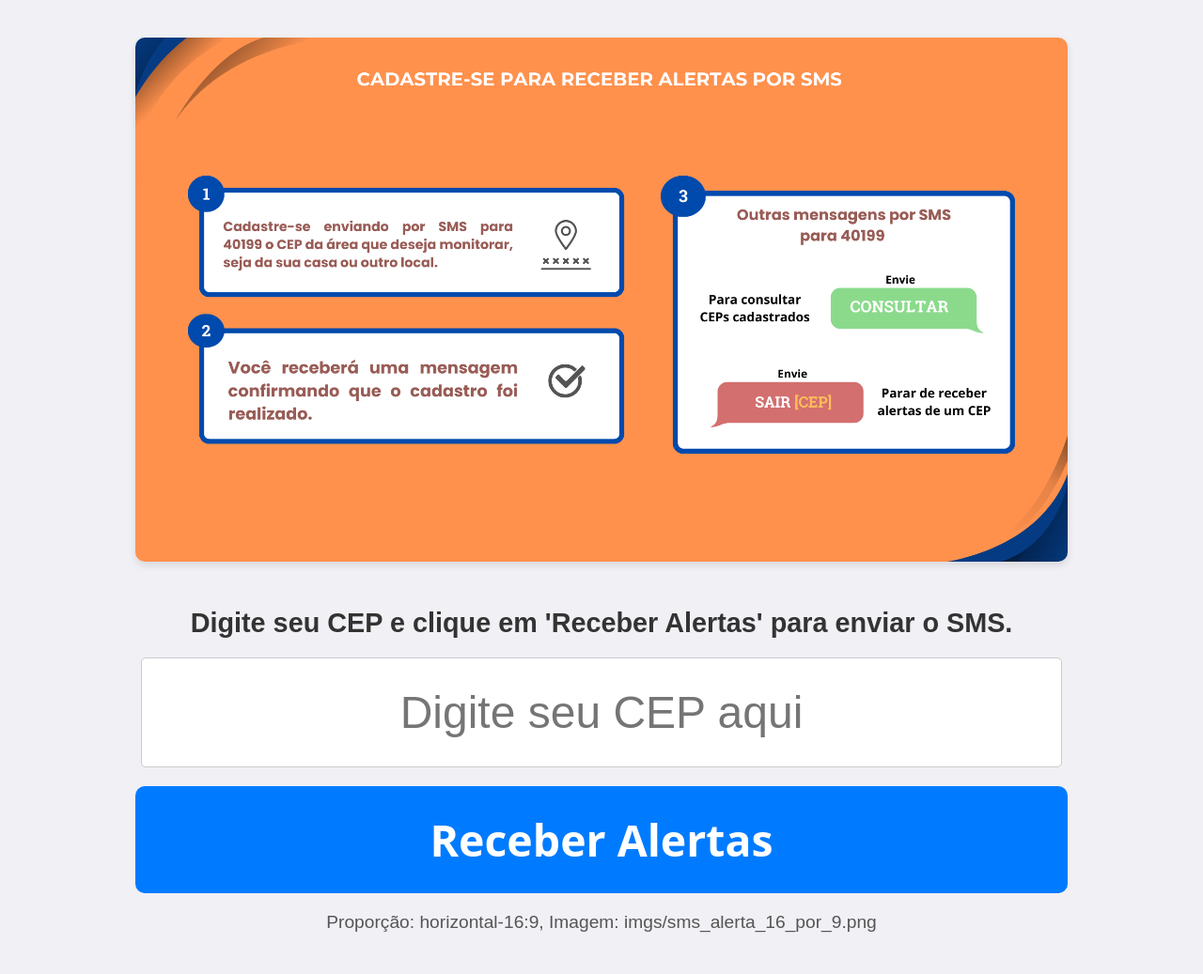
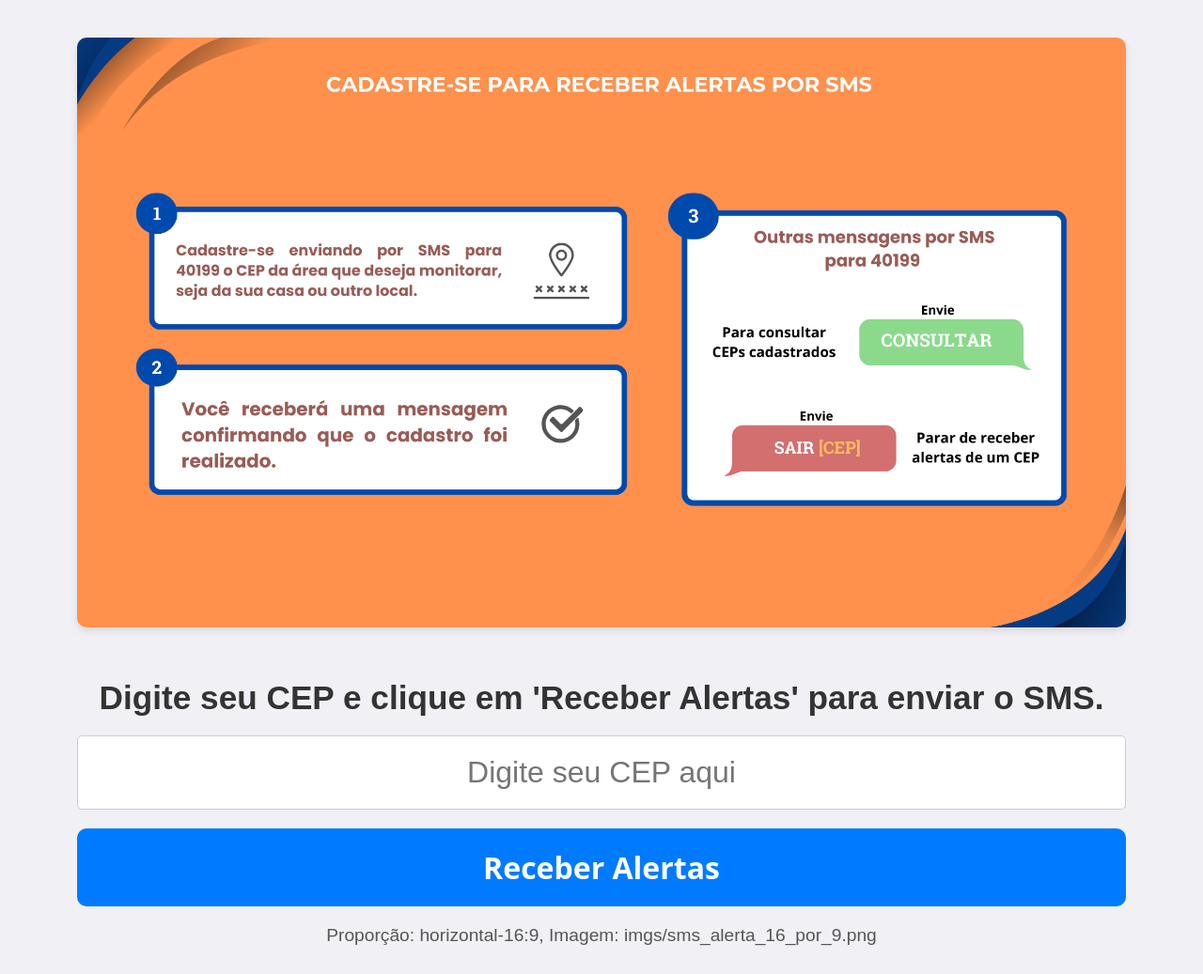
Before and after one commit to iz-brum/sms-alerta, a plain HTML site: page index.html in a window 1280 px wide. Shown: the whole page at 94% size. Drawn offline with Linux system fonts and the light colour scheme.

Commit message:
Ajustes na Centralização e Transição Suave de Imagens
Alterado o alinhamento para centralizado no body.
Aumentado o tamanho da fonte no parágrafo (p).
Definido uma largura máxima de 100% para garantir a largura uniforme dos elementos input, button, e img.
Aplicada uma transição suave de 0.9s para todas as propriedades do elemento img.
Ajustado o comportamento de img.enlarged para ocupar toda a largura da tela, mantendo a proporção da altura.

```diff
--- a/css/styles.css
+++ b/css/styles.css
@@ -1,7 +1,7 @@
 body {
     font-family: 'Arial', sans-serif;
     display: flex;
-    justify-content: flex-start;
+    justify-content: center; /* Alinhamento centralizado */
     align-items: center;
     flex-direction: column;
     min-height: 100vh;
@@ -13,26 +13,32 @@ body {
 }
 
 p {
-    font-size: 1.8rem;
+    font-size: 2.2rem; /* Ajuste do tamanho da fonte */
     font-weight: bold;
-    width: 80%;
+    width: 90%;
     margin-bottom: 20px;
 }
 
+input,
+button,
+img {
+    width: 90%;
+    max-width: 100%; /* Define uma largura máxima para garantir que todos os elementos tenham a mesma largura */
+    box-sizing: border-box; /* Garante que padding e border sejam incluídos na largura total */
+}
+
 input {
-    padding: 30px;
-    font-size: 3rem;
+    padding: 20px;
+    font-size: 2rem;
     border-radius: 5px;
     border: 1px solid #ccc;
     margin-bottom: 20px;
-    width: 74%;
     text-align: center;
 }
 
 button {
-    width: 80%;
-    padding: 25px 0;
-    font-size: 2.9rem;
+    padding: 20px 0;
+    font-size: 2rem;
     font-family: system-ui;
     font-weight: bold;
     color: #fff;
@@ -48,21 +54,21 @@ button:hover {
 }
 
 img {
-    max-width: 80%;
+    width: 90%;
+    max-width: 90%;
     height: auto;
     margin-top: 10px;
     margin-bottom: 20px;
     box-shadow: 0 4px 8px rgba(0, 0, 0, 0.1);
     border-radius: 10px;
     cursor: pointer;
-    transition: transform 0.3s ease, box-shadow 0.3s ease;
+    transition: all 0.9s ease-in-out; /* Aplica transição suave para todas as propriedades */
 }
 
 img.enlarged {
-    max-width: 90%;
-    max-height: 100%;
-    transform: scale(1.15);
-    box-shadow: 0 8px 16px rgba(0, 0, 0, 0.2);
+    width: 100%;      /* Ocupa toda a largura da tela */
+    max-width: 100%;  /* Ocupa toda a largura da tela */
+    height: auto;     /* Mantém a proporção da altura */
 }
 
 .swal2-popup {
```
